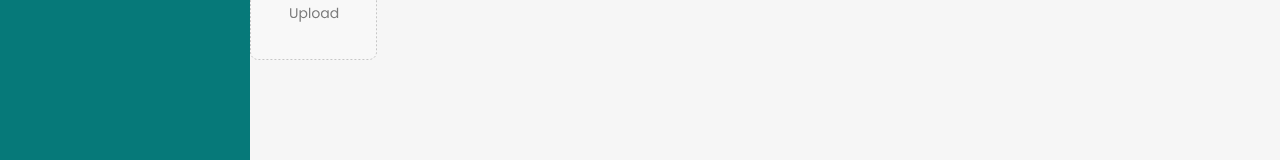
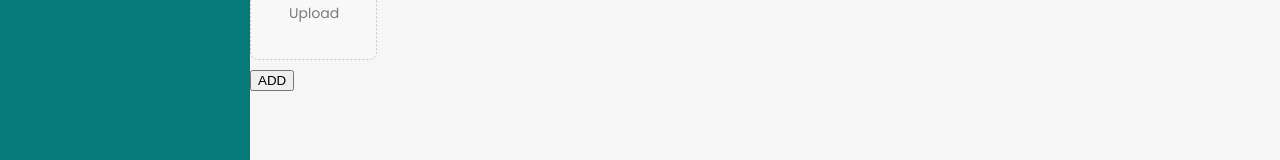
Before and after one commit to Billrawknow/Masoko_Admin, a React (Vite) app: page /addproduct in a window 1280 px wide. Shown: the part 501-661 px from the top of the page. Built offline with nearby package versions, Linux system fonts and the light colour scheme.

Commit message:
create addproduct button

```diff
--- a/src/Components/AddProduct/AddProduct.css
+++ b/src/Components/AddProduct/AddProduct.css
@@ -0,0 +1,4 @@
+.add-product{
+    box-sizing: border-box;
+    width: 100%;
+}
--- a/src/Components/AddProduct/AddProduct.jsx
+++ b/src/Components/AddProduct/AddProduct.jsx
@@ -30,7 +30,9 @@ const AddProduct = () => {
         <label htmlFor="file-input">
             <img src={upload_area}className="addproduct-thumnail-img" alt="" />
         </label>
+        <input type="file" name="image" id="file-input" hidden/>
       </div>
+      <button className="addproduct-btn">ADD</button>
     </div>
   );
 };
```
